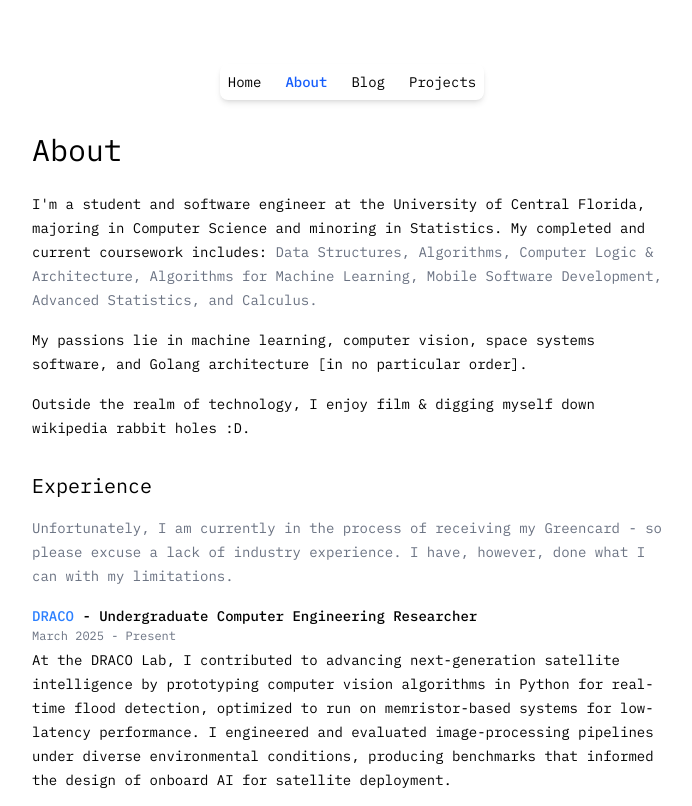
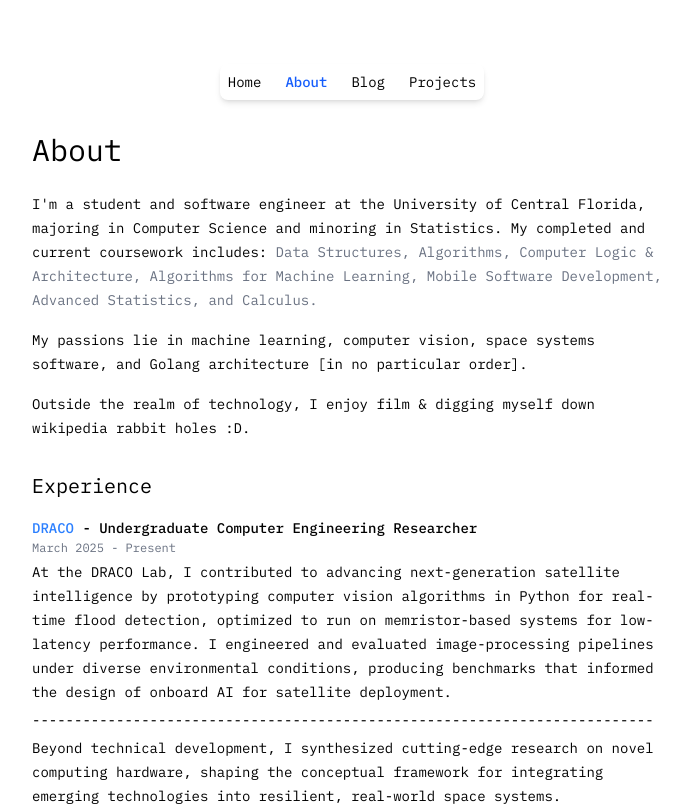
Before and after one commit to dylandhw/site, a Next.js app: page /about in a window 1280 px wide. Shown: the top 806 px of the page, without its empty margins (288-980 px from the left). Built offline with nearby package versions, Linux system fonts and the light colour scheme; no server answers.

Commit message:
page update

```diff
--- a/src/app/about/page.tsx
+++ b/src/app/about/page.tsx
@@ -15,9 +15,6 @@ export default function About() {
           </p>
 
           <h2 className="text-xl mt-8 mb-4">Experience</h2>
-          <p>
-            <a className="text-gray-500" target="_blank" rel="noopener noreferrer">Unfortunately, I am currently in the process of receiving my Greencard - so please excuse a lack of industry experience. I have, however, done what I can with my limitations.</a>
-          </p>
           <div className="mb-6">
           <h3 className="font-medium">
   <a className="text-blue-500" href="https://draco.ucf.edu" target="_blank" rel="noopener noreferrer">DRACO</a> - Undergraduate Computer Engineering Researcher
```
